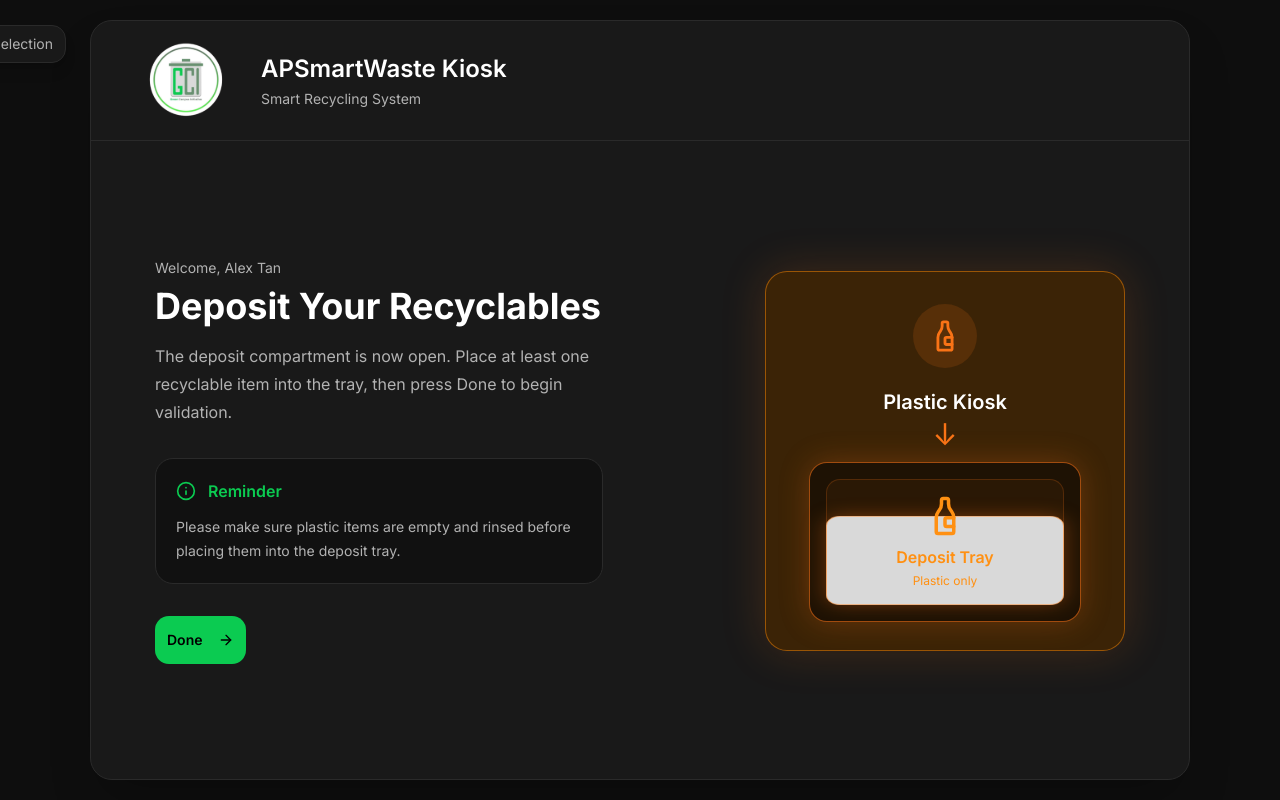
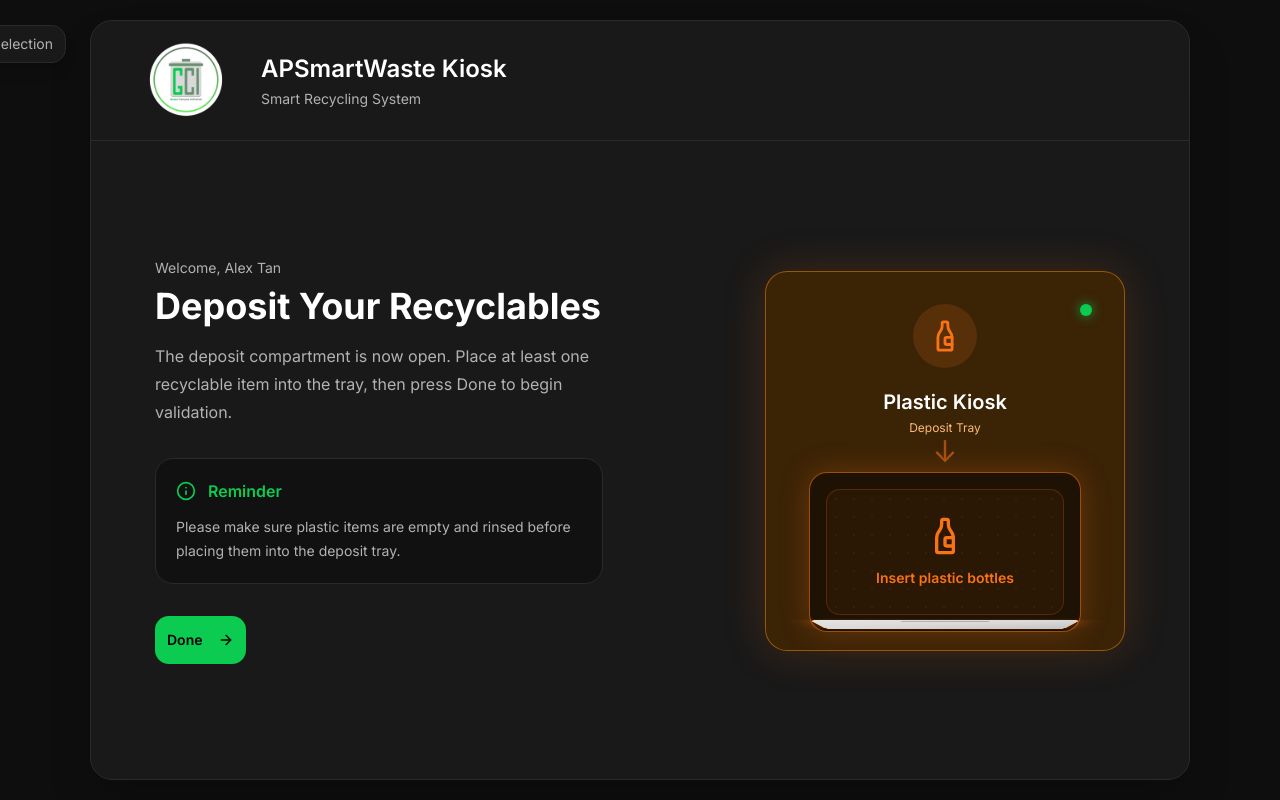
Before and after one commit to sevenpluseight/apu_gci_apsmartwaste, a Next.js app: page /kiosk/student/deposit in a window 1280 px wide. Built offline with nearby package versions, Linux system fonts and the light colour scheme.

Commit message:
update UI with status indicators and state management

```diff
--- a/src/components/kiosk/StudentDepositTray.tsx
+++ b/src/components/kiosk/StudentDepositTray.tsx
@@ -1,20 +1,48 @@
 "use client";
 
 import { useEffect, useState } from "react";
-import { BottleWine } from "lucide-react";
+import { BottleWine, LoaderCircle } from "lucide-react";
 import { motion } from "framer-motion";
 
-export default function StudentDepositTray() {
-  const [isOpen, setIsOpen] = useState(false);
+type TrayStatus = "preparing" | "opened" | "closing";
+
+interface StudentDepositTrayProps {
+  closeTray?: boolean;
+}
+
+export default function StudentDepositTray({
+  closeTray = false,
+}: StudentDepositTrayProps) {
+  const [status, setStatus] = useState<TrayStatus>("preparing");
 
   useEffect(() => {
-    const openTimer = setTimeout(() => setIsOpen(true), 800);
+    const openTimer = setTimeout(() => {
+      setStatus("opened");
+    }, 800);
+
     return () => clearTimeout(openTimer);
   }, []);
+
+  useEffect(() => {
+    if (!closeTray || status !== "opened") return;
+
+    const timer = setTimeout(() => {
+      setStatus("closing");
+    }, 0);
+
+    return () => clearTimeout(timer);
+  }, [closeTray, status]);
+
+  const isPreparing = status === "preparing";
+  const isOpened = status === "opened";
+  const isClosing = status === "closing";
+
+  const trayOpen = isOpened;
 
   return (
     <div className="flex flex-col items-center">
       <div className="relative h-95 w-90 rounded-3xl border border-[#D97706]/60 bg-[#3B2306] p-8 shadow-[0_0_45px_rgba(249,115,22,0.18)]">
+        {/* Header */}
         <div className="mx-auto flex h-16 w-16 items-center justify-center rounded-full bg-[#F97316]/15 text-[#F97316]">
           <BottleWine size={34} />
         </div>
@@ -23,41 +51,126 @@ export default function StudentDepositTray() {
           Plastic Kiosk
         </p>
 
-        <div className="absolute left-1/2 top-47.5 h-40 w-68 -translate-x-1/2 rounded-2xl border border-[#F97316]/60 bg-[#1E1204] shadow-[0_0_30px_rgba(249,115,22,0.25)]">
-          <div className="absolute inset-4 rounded-xl border border-[#F97316]/20 bg-[#2A1805]" />
+        <p className="mt-1 text-center text-xs text-[#FDBA74]">
+          Deposit Tray
+        </p>
 
+        {/* Status LED */}
+        <div
+          className={`absolute right-8 top-8 h-3 w-3 rounded-full transition-all duration-300 ${
+            isOpened
+              ? "bg-[#0BCB51] shadow-[0_0_12px_rgba(11,203,81,0.8)]"
+              : "animate-pulse bg-yellow-400 shadow-[0_0_10px_rgba(250,204,21,0.6)]"
+          }`}
+        />
+
+        {/* Arrow */}
+        <motion.div
+          animate={
+            isOpened
+              ? {
+                  y: [0, 7, 0],
+                  opacity: [0.5, 1, 0.5],
+                }
+              : {
+                  y: 0,
+                  opacity: 0.25,
+                }
+          }
+          transition={{
+            duration: 1.5,
+            repeat: isOpened ? Infinity : 0,
+            ease: "easeInOut",
+          }}
+          className="absolute left-1/2 top-40 -translate-x-1/2 text-3xl text-[#F97316]"
+        >
+          ↓
+        </motion.div>
+
+        {/* Deposit Compartment */}
+        <div
+          className="absolute left-1/2 top-50 h-40 w-68 -translate-x-1/2 rounded-2xl border border-[#F97316]/60 bg-[#1E1204] shadow-[0_0_30px_rgba(249,115,22,0.25)]"
+          style={{ perspective: "1000px" }}
+        >
+          {/* Inside Compartment */}
+          <div className="absolute inset-4 overflow-hidden rounded-xl border border-[#F97316]/20 bg-[#2A1805] shadow-inner">
+            <div className="absolute inset-0 bg-[radial-gradient(circle,rgba(255,255,255,0.04)_1px,transparent_1px)] bg-[length:18px_18px]" />
+
+            <motion.div
+              initial={false}
+              animate={{
+                opacity: trayOpen ? 1 : 0,
+                scale: trayOpen ? 1 : 0.9,
+              }}
+              transition={{
+                duration: 0.35,
+                delay: trayOpen ? 0.25 : 0,
+              }}
+              className="relative flex h-full flex-col items-center justify-center"
+            >
+              <BottleWine size={40} className="text-[#F97316]" />
+
+              <p className="mt-3 text-sm font-semibold text-[#F97316]">
+                Insert plastic bottles
+              </p>
+            </motion.div>
+          </div>
+
+          {/* Animated Door */}
           <motion.div
-            initial={{ rotateX: 0 }}
-            animate={{ rotateX: isOpen ? 45 : 0 }}
+            initial={false}
+            animate={{
+              rotateX: trayOpen ? -82 : 0,
+              y: trayOpen ? 14 : 0,
+            }}
             transition={{
-              duration: 0.9,
+              duration: isClosing ? 0.65 : 0.9,
               ease: "easeInOut",
             }}
             style={{
               transformOrigin: "bottom center",
               transformStyle: "preserve-3d",
+              backfaceVisibility: "hidden",
             }}
-            className="absolute inset-4 rounded-xl border border-[#FB923C]/70 bg-[#D9D9D9] shadow-[0_0_25px_rgba(249,115,22,0.35)]"
-          />
+            className="absolute inset-4 z-10 overflow-hidden rounded-xl border border-[#FB923C]/70 bg-[#D9D9D9] shadow-[0_0_25px_rgba(249,115,22,0.35)]"
+          >
+            <div className="absolute inset-0 bg-linear-to-br from-white/30 via-transparent to-black/10" />
 
-          <div className="pointer-events-none absolute inset-4 flex flex-col items-center justify-center rounded-xl">
-            <BottleWine size={42} className="text-[#FF9012]" />
+            <div className="absolute left-1/2 top-3 h-2 w-20 -translate-x-1/2 rounded-full bg-black/20" />
 
-            <p className="mt-2 text-base font-semibold text-[#FF9012]">
-              Deposit Tray
-            </p>
+            <div className="relative flex h-full flex-col items-center justify-center">
+              {isPreparing && (
+                <>
+                  <LoaderCircle
+                    size={40}
+                    className="animate-spin text-[#F97316]"
+                  />
 
-            <p className="mt-1 text-xs text-[#FF9012]">Plastic only</p>
-          </div>
+                  <p className="mt-3 font-semibold text-[#F97316]">
+                    Preparing Tray...
+                  </p>
+
+                  <p className="mt-1 text-xs text-[#F97316]/75">
+                    Please wait
+                  </p>
+                </>
+              )}
+
+              {isClosing && (
+                <>
+                  <LoaderCircle
+                    size={40}
+                    className="animate-spin text-[#F97316]"
+                  />
+
+                  <p className="mt-3 font-semibold text-[#F97316]">
+                    Closing Tray...
+                  </p>
+                </>
+              )}
+            </div>
+          </motion.div>
         </div>
-
-        <motion.div
-          animate={{ y: [0, 8, 0] }}
-          transition={{ duration: 1.5, repeat: Infinity }}
-          className="absolute left-1/2 top-35 -translate-x-1/2 text-3xl text-[#F97316]"
-        >
-          ↓
-        </motion.div>
       </div>
     </div>
   );
```
